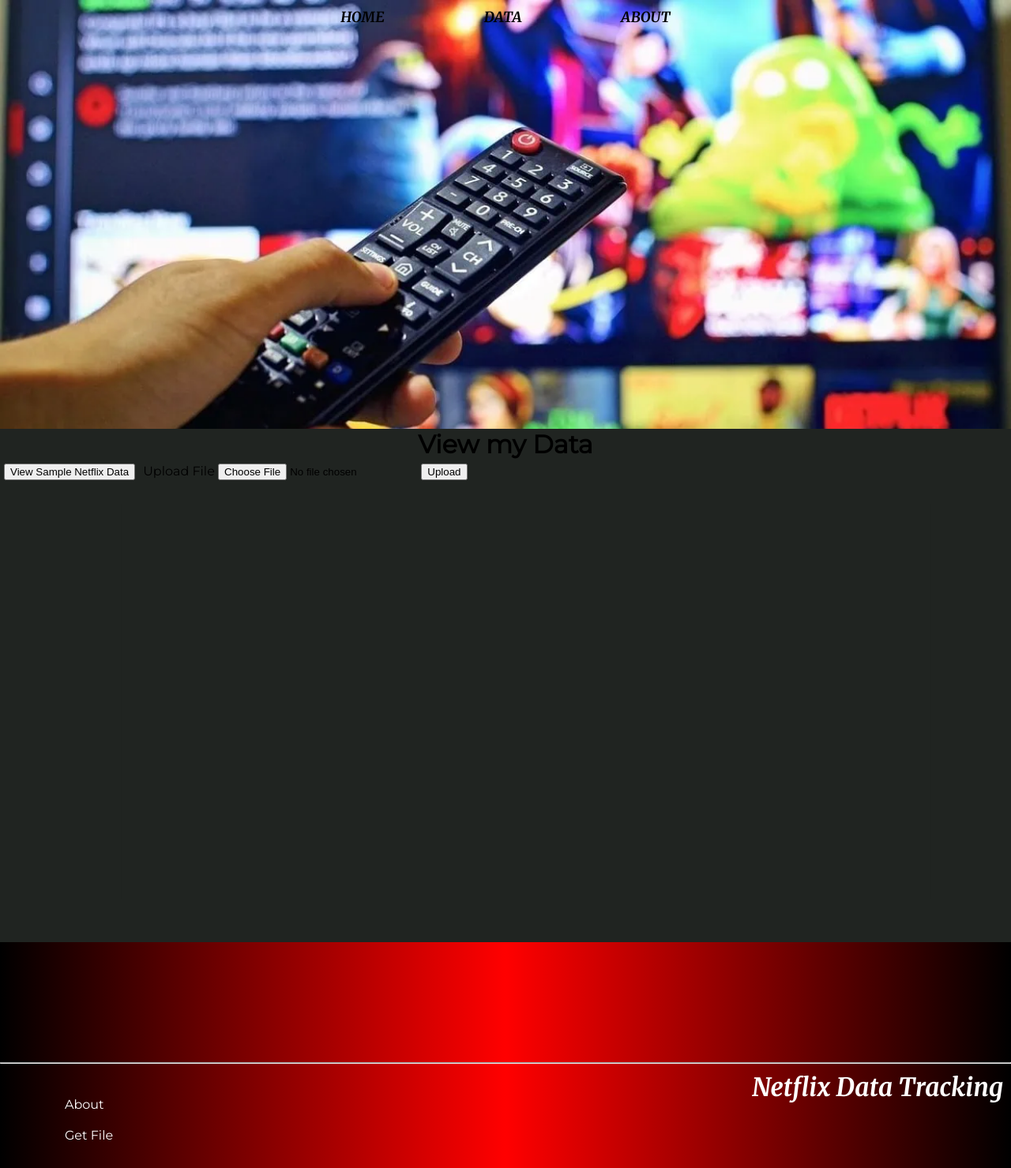
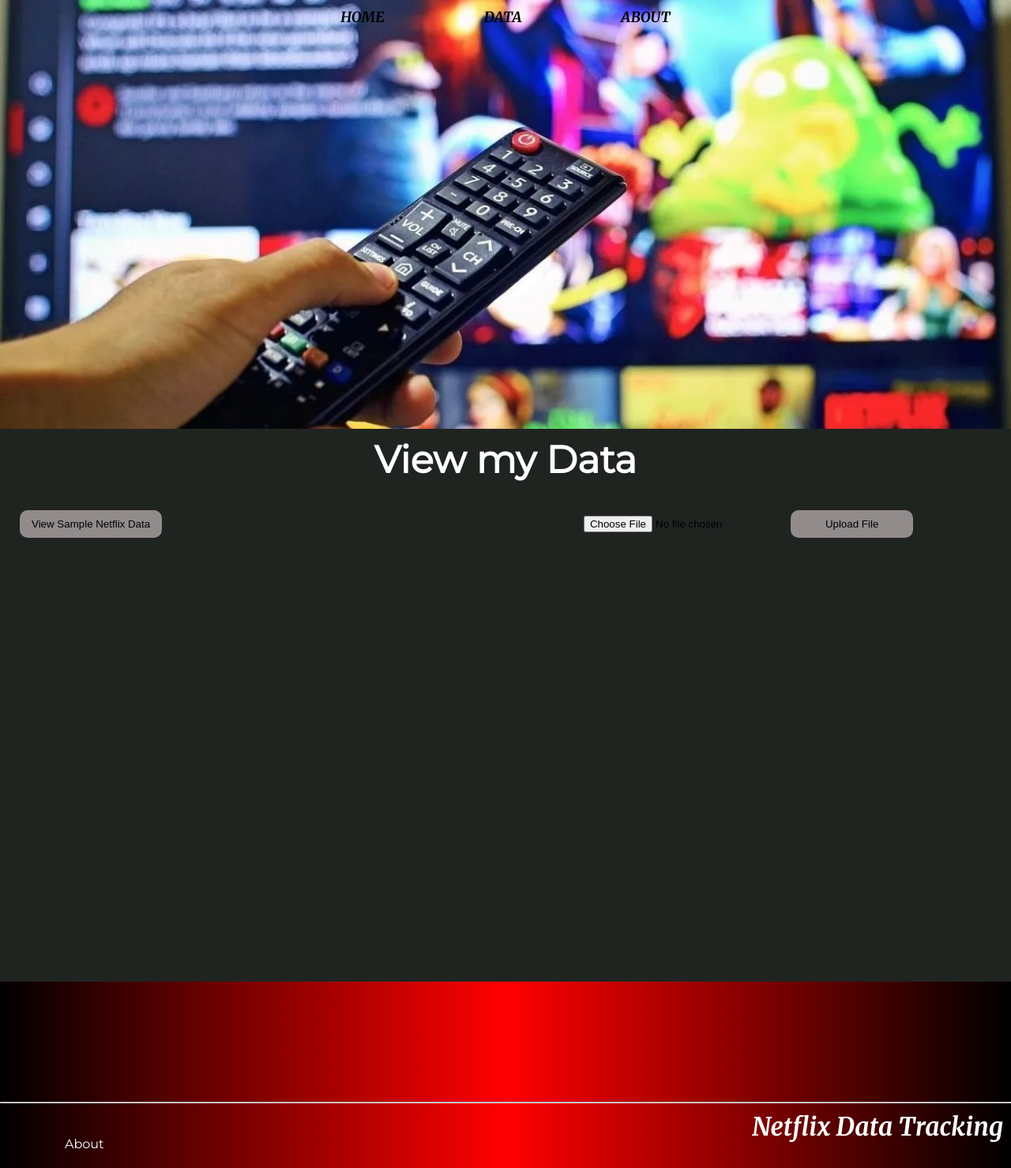
Before and after one commit to Jekari99/Netflix-Data-Tracking, a Flask app: page /data in a window 1280 px wide. Shown: the top 1479 px of the page at 79% size. Run offline with Flask 3, Linux system fonts and the light colour scheme.

Commit message:
styled form buttons

```diff
--- a/static/script.js
+++ b/static/script.js
@@ -52,8 +52,3 @@
         step3.style.display = "block";
     }
 }
-
-function showData() {
-    let data = document.getElementById("paginated-data");
-    data.style.visibility = "visible";
-}
--- a/static/styles.css
+++ b/static/styles.css
@@ -294,22 +294,69 @@
     align-items: center;
     justify-content: center;
     text-align: center;
-    height: 650px;
+    height: 700px;
     background-color: #202421;
-    /* transform: translate(0%, 50%); */
+}
+
+.data-main-titles h1 {
+    color: white;
+    font-size: 48px;
+    padding: 10px;
 }
 
 .data-buttons {
-    max-width: 100%;
+    width: 100%;
     display: flex;
+    padding: 20px;
 }
 
-.data-buttons form {
+.sample-form {
+    width: 50%;
+    float: left;
+}
+
+.sample-form form {
+    float: left;
+}
+
+.sample-form form input[type="submit"] {
+    padding: 10px;
+    background-color: #918b8b;
+    cursor: pointer;
+    width: 100%;
+    border-radius: 10px;
+    border: none;
     margin: 5px;
+    color: black;
+    transition: 0.5s;
+}
+
+.sample-form form input[type="submit"]:hover {
+    background-color: #332b2b;
+}
+
+.upload-form form input[type="submit"] {
+    padding: 10px;
+    background-color: #918b8b;
+    cursor: pointer;
+    width: 25%;
+    border-radius: 10px;
+    border: none;
+    margin: 5px;
+    color: black;
+    transition: 0.5s;
+}
+
+.upload-form form input[type="submit"]:hover {
+    background-color: #332b2b;
+}
+
+.upload-form {
+    width: 50%;
 }
 
 .data-container {
-    background-color: #202421;
+    /* background-color: #202421; */
     width: 80%;
     height: 500px;
     overflow: auto;
--- a/templates/data.html
+++ b/templates/data.html
@@ -29,16 +29,17 @@
         <div class="data-main-titles">
             <h1>View my Data</h1>
             <div class="data-buttons">
+                <div class="sample-form">
                     <form action="/sample" method="post">
                         <input type="submit" value="View Sample Netflix Data">
                     </form>
-                <!-- <button onclick="showData()">View Sample Data</button> -->
+                </div>
+                <div class="upload-form">
                     <form enctype="multipart/form-data" action="/upload" method="post">
-                    <label for="filename">Upload File</label>
                         <input type="file" name="filename" id="filename" />
-                    <input type="submit" value="Upload" />
-
+                        <input type="submit" value="Upload File" />
                     </form>
+                </div>
             </div>
             <div class="data-container">
                 <div class="data-content">
```
Lines whose indentation alone changed are shown as unchanged.
